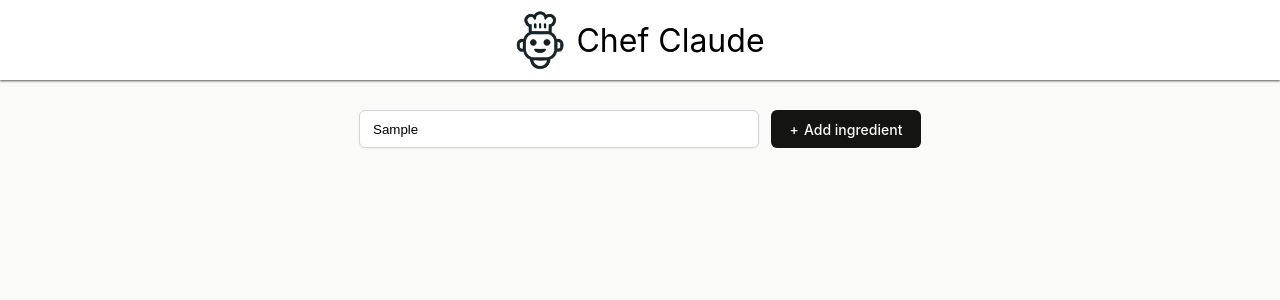
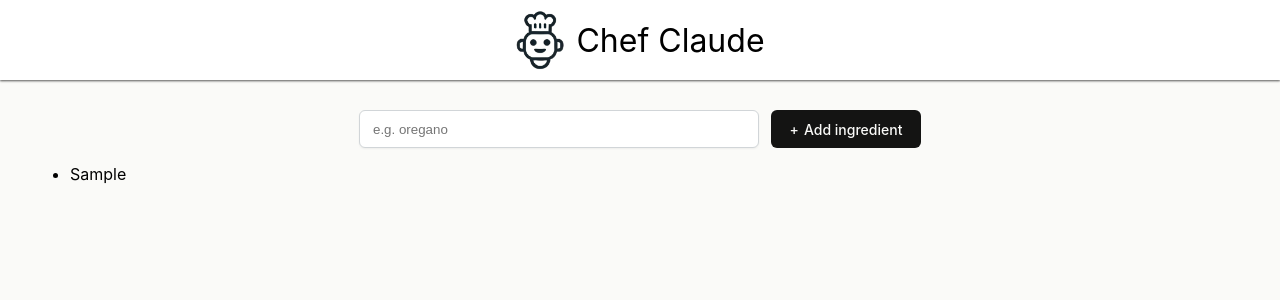
Before and after one commit to FHernandez08/chef-claude, a React (Vite) app in the folder chef-claude/: page / in a window 1280 px wide. Both pictures are taken after typing "Sample" into the empty fields and a click on the button "Add ingredient". Shown: the top 300 px of the page. Built offline with nearby package versions, Linux system fonts and the light colour scheme.

Commit message:
minor update

```diff
--- a/chef-claude/src/components/Main.jsx
+++ b/chef-claude/src/components/Main.jsx
@@ -1,32 +1,43 @@
+import React from "react";
+
 export default function Main() {
-  const ingredients = ["Chicken", "Oregano", "Tomatoes"];
 
-  const ingredientsListItems = ingredients.map((ingredient) => {
-    <li key={ingredient}>{ingredient}</li>;
-  });
+    /**
+     * Challenge: Update our app so that when the user enters a
+     * new ingredient and submits the form, it adds that new
+     * ingredient to our list!
+     */
 
-  function submitForm(event) {
-    event.preventDefault();
-    console.log("Form Submitted!");
-    const formData = new FormData(event.currentTarget);
-    const newIngredient = formData.get("ingredient");
-    ingredients.push(newIngredient);
-    console.log(ingredients);
+    const [ingredients, setIngredients] = React.useState([]);
+
+    const ingredientsListItems = ingredients.map(ingredient => (
+        <li key={ingredient}>{ingredient}</li>
+    ))
+
+    function submitForm(formData) {
+        /**
+         * Like before, don't worry about this FormData stuff yet.
+         * Just use the newIngredient below to help you finish the
+         * challenge.
+         */
+        const newIngredient = formData.get("ingredient")
+        setIngredients(prevIngredient => [...prevIngredient, newIngredient]);
     }
 
     return (
         <main>
-      <form onClick={submitForm} className="add-ingredient-form">
+            <form action={submitForm} className="add-ingredient-form">
                 <input
-          aria-label="Add ingredient"
                     type="text"
                     placeholder="e.g. oregano"
+                    aria-label="Add ingredient"
                     name="ingredient"
                 />
                 <button>Add ingredient</button>
             </form>
-
-      <ul>{ingredientsListItems}</ul>
+            <ul>
+                {ingredientsListItems}
+            </ul>
         </main>
-  );
+    )
 }
```
Lines whose indentation alone changed are shown as unchanged.
